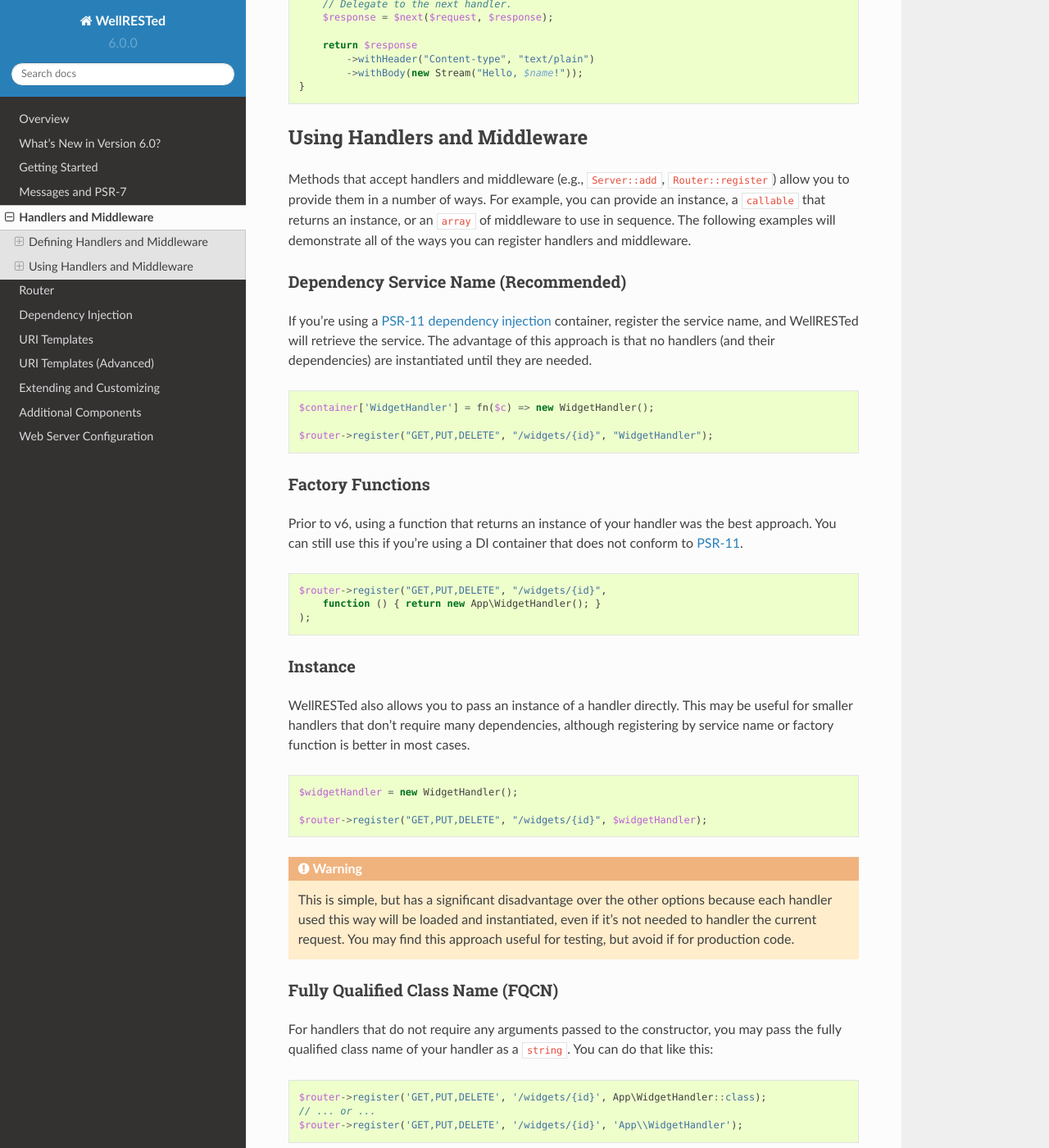
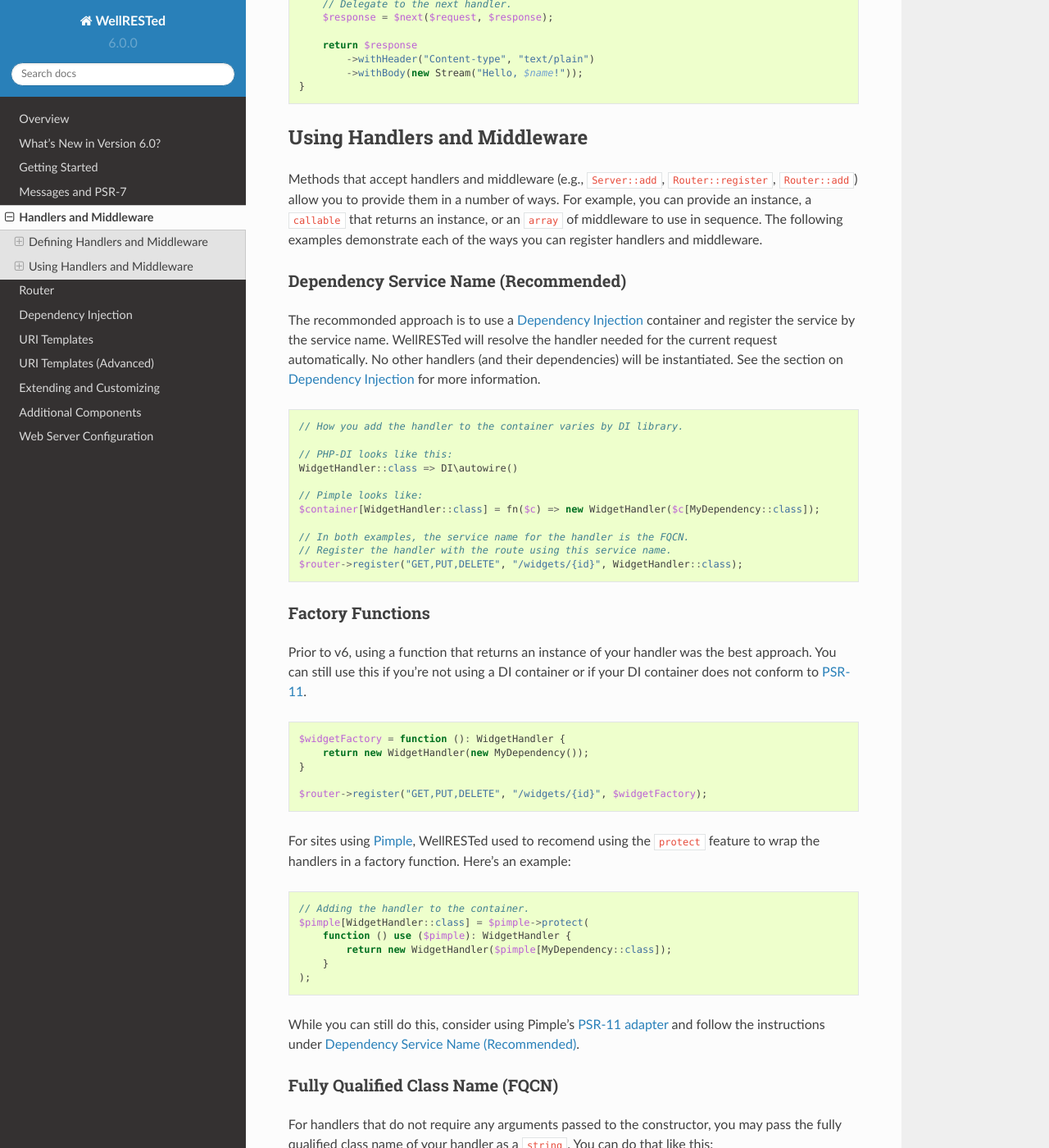
Before and after one commit to wellrestedphp/wellrested, a Sphinx documentation site: the page built from docs/source/handlers-and-middleware.rst, in a window 1280 px wide and 1400 px high, scrolled down 2897 px. Shown: the whole window at 82% size. Built offline with Sphinx 7.4.7 and the Read the Docs theme 2.0.0, drawn with Linux system fonts in a browser that asks for light colours; some of the changed text lies outside the part shown.

Commit message:
Edit getting-started and handlers-and-middleware

```diff
--- a/docs/source/handlers-and-middleware.rst
+++ b/docs/source/handlers-and-middleware.rst
@@ -154,44 +154,52 @@
 Using Handlers and Middleware
 ^^^^^^^^^^^^^^^^^^^^^^^^^^^^^
 
-Methods that accept handlers and middleware (e.g., ``Server::add``, ``Router::register``) allow you to provide them in a number of ways. For example, you can provide an instance, a ``callable`` that returns an instance, or an ``array`` of middleware to use in sequence. The following examples will demonstrate all of the ways you can register handlers and middleware.
+Methods that accept handlers and middleware (e.g., ``Server::add``, ``Router::register``, ``Router::add``) allow you to provide them in a number of ways. For example, you can provide an instance, a ``callable`` that returns an instance, or an ``array`` of middleware to use in sequence. The following examples demonstrate each of the ways you can register handlers and middleware.
 
 Dependency Service Name (Recommended)
 -------------------------------------
 
-If you're using a PSR-11_ `dependency injection`_ container, register the service name, and WellRESTed will retrieve the service. The advantage of this approach is that no handlers (and their dependencies) are instantiated until they are needed.
+The recommonded approach is to use a :ref:`dependency injection` container and register the service by the service name. WellRESTed will resolve the handler needed for the current request automatically. No other handlers (and their dependencies) will be instantiated. See the section on :ref:`dependency injection` for more information.
 
 .. code-block:: php
 
-    $container['WidgetHandler'] = fn($c) => new WidgetHandler();
+    // How you add the handler to the container varies by DI library.
 
-    $router->register("GET,PUT,DELETE", "/widgets/{id}", "WidgetHandler");
+    // PHP-DI looks like this:
+    WidgetHandler::class => DI\autowire()
+
+    // Pimple looks like:
+    $container[WidgetHandler::class] = fn($c) => new WidgetHandler($c[MyDependency::class]);
+
+    // In both examples, the service name for the handler is the FQCN.
+    // Register the handler with the route using this service name.
+    $router->register("GET,PUT,DELETE", "/widgets/{id}", WidgetHandler::class);
 
 Factory Functions
 -----------------
 
-Prior to v6, using a function that returns an instance of your handler was the best approach. You can still use this if you're using a DI container that does not conform to PSR-11_.
+Prior to v6, using a function that returns an instance of your handler was the best approach. You can still use this if you're not using a DI container or if your DI container does not conform to PSR-11_.
 
 .. code-block:: php
 
-    $router->register("GET,PUT,DELETE", "/widgets/{id}",
-        function () { return new App\WidgetHandler(); }
-    );
+    $widgetFactory = function (): WidgetHandler {
+        return new WidgetHandler(new MyDependency());
+    }
 
-Instance
---------
+    $router->register("GET,PUT,DELETE", "/widgets/{id}", $widgetFactory);
 
-WellRESTed also allows you to pass an instance of a handler directly. This may be useful for smaller handlers that don't require many dependencies, although registering by service name or factory function is better in most cases.
+For sites using Pimple_, WellRESTed used to recomend using the ``protect`` feature to wrap the handlers in a factory function. Here's an example:
 
 .. code-block:: php
 
-    $widgetHandler = new WidgetHandler();
+    // Adding the handler to the container.
+    $pimple[WidgetHandler::class] = $pimple->protect(
+        function () use ($pimple): WidgetHandler {
+            return new WidgetHandler($pimple[MyDependency::class]);
+        }
+    );
 
-    $router->register("GET,PUT,DELETE", "/widgets/{id}", $widgetHandler);
-
-.. warning::
-
-    This is simple, but has a significant disadvantage over the other options because each handler used this way will be loaded and instantiated, even if it's not needed to handler the current request. You may find this approach useful for testing, but avoid if for production code.
+While you can still do this, consider using Pimple's `PSR-11 adapter`_ and follow the instructions under :ref:`Dependency Service Name (Recommended)`.
 
 Fully Qualified Class Name (FQCN)
 ---------------------------------
@@ -206,30 +214,48 @@
 
 The class is not loaded, and no instances are created, until the route is matched and dispatched. However, the drawback to this approach is the there is no way to pass any arguments to the constructor.
 
+.. note::
+
+    When using :ref:`Dependency Injection`, WellRESTed will always attempt to resolve strings from the dependency container first. If no services exists with that name, or there is no container, WellRESTed will create an instance without passing constructor arguments.
+
+Instance
+--------
+
+WellRESTed also allows you to pass an instance of a handler directly. This may be useful for smaller handlers that don't require many dependencies, although registering by service name or factory function is usually better.
+
+.. code-block:: php
+
+    $widgetHandler = new WidgetHandler(new MyDependency());
+
+    $router->register("GET,PUT,DELETE", "/widgets/{id}", $widgetHandler);
+
+.. warning::
+
+    This is simple, but has a significant disadvantage over the other options because each handler used this way will be loaded and instantiated, even if it's not needed to handle the current request. You may find this approach useful for testing, but avoid if for production code.
+
 Array
 -----
 
 The final approach is to provide a sequence of middleware and a handler as an ``array``.
 
-For example, imagine if we had a Pimple_ container with these services:
+For example, imagine if we have these services in the DI container:
 
-.. code-block:: php
-
-    $c['authMiddleware'] // Ensures the user is logged in
-    $c['cacheMiddleware'] // Provides a cached response if able
-    $c['widgetHandler']  // Provides a widget representation
+* ``AuthMiddleware::class``: Locates the end user making the request
+* ``CacheMiddleware::class``: Provides a cached response if able
+* ``WidgetHandler::class``: Provides a widget representation
 
 We could provide these as a sequence by using an ``array``.
 
 .. code-block:: php
 
     $router->register('GET', '/widgets/{id}', [
-        $c['authMiddleware'],
-        $c['cacheMiddleware'],
-        $c['widgetHandler']
+        AuthMiddleware::class,
+        CacheMiddleware::class,
+        WidgetHandler::class
     ]);
 
 .. _Dependency Injection: dependency-injection.html
 .. _Pimple: https://pimple.symfony.com/
+.. _PSR-11 Adapter: https://github.com/silexphp/Pimple#the-psr-11-container-class
 .. _PSR-11: https://www.php-fig.org/psr/psr-11/
 .. _PSR-15: https://www.php-fig.org/psr/psr-15/
```
Also changed, not shown: docs/source/getting-started.rst (+15 -13 lines).
